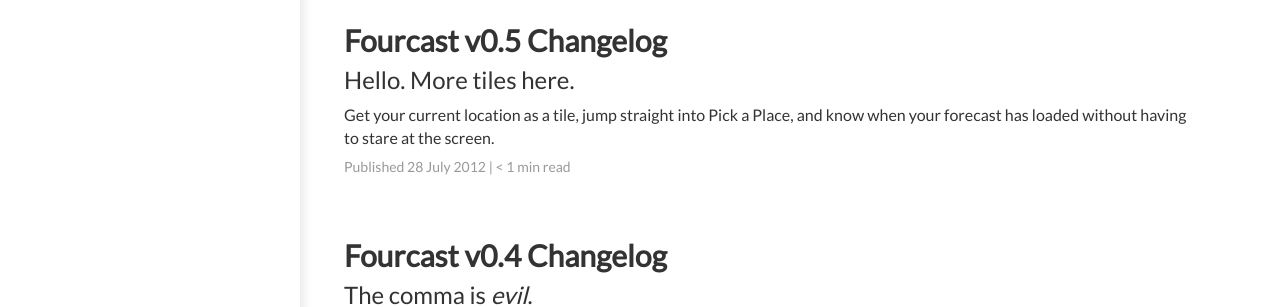
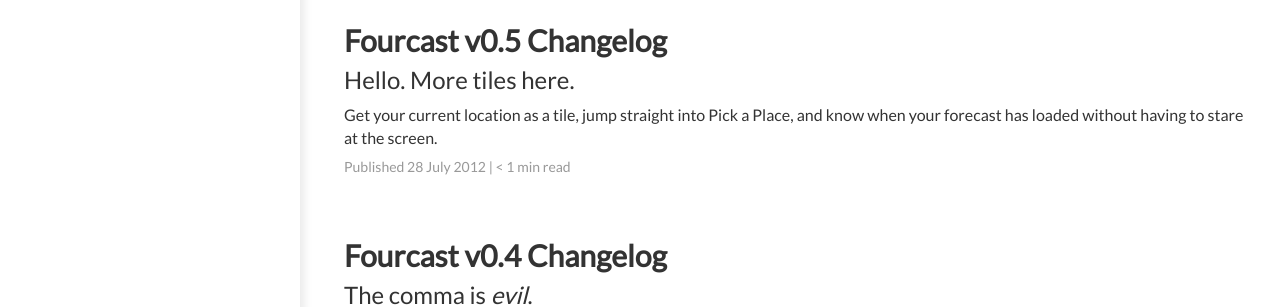
Before and after one commit to jcheng31/ayulin.net, a Jekyll site: the page built from Content/blog/index.html, in a window 1280 px wide and 1400 px high, scrolled down 663 px. Shown: the part 718-1025 px from the top of the window. Built offline with Jekyll 4.4.1, drawn with Linux system fonts in a browser that asks for light colours; nearby versions of some CDN libraries; Markdown is read by kramdown in place of the engine named in the settings; the list of posts is cut into pages by our own code.

Commit message:
Fix post width at 1000px.

```diff
--- a/Content/css/mainStyle.css
+++ b/Content/css/mainStyle.css
@@ -53,7 +53,7 @@ p {
   }
   .blog-body {
     margin-left: 25%;
-    max-width: 70%
+    max-width: 1000px;
   }
 }
 @media (min-width: 1920px) {
```
